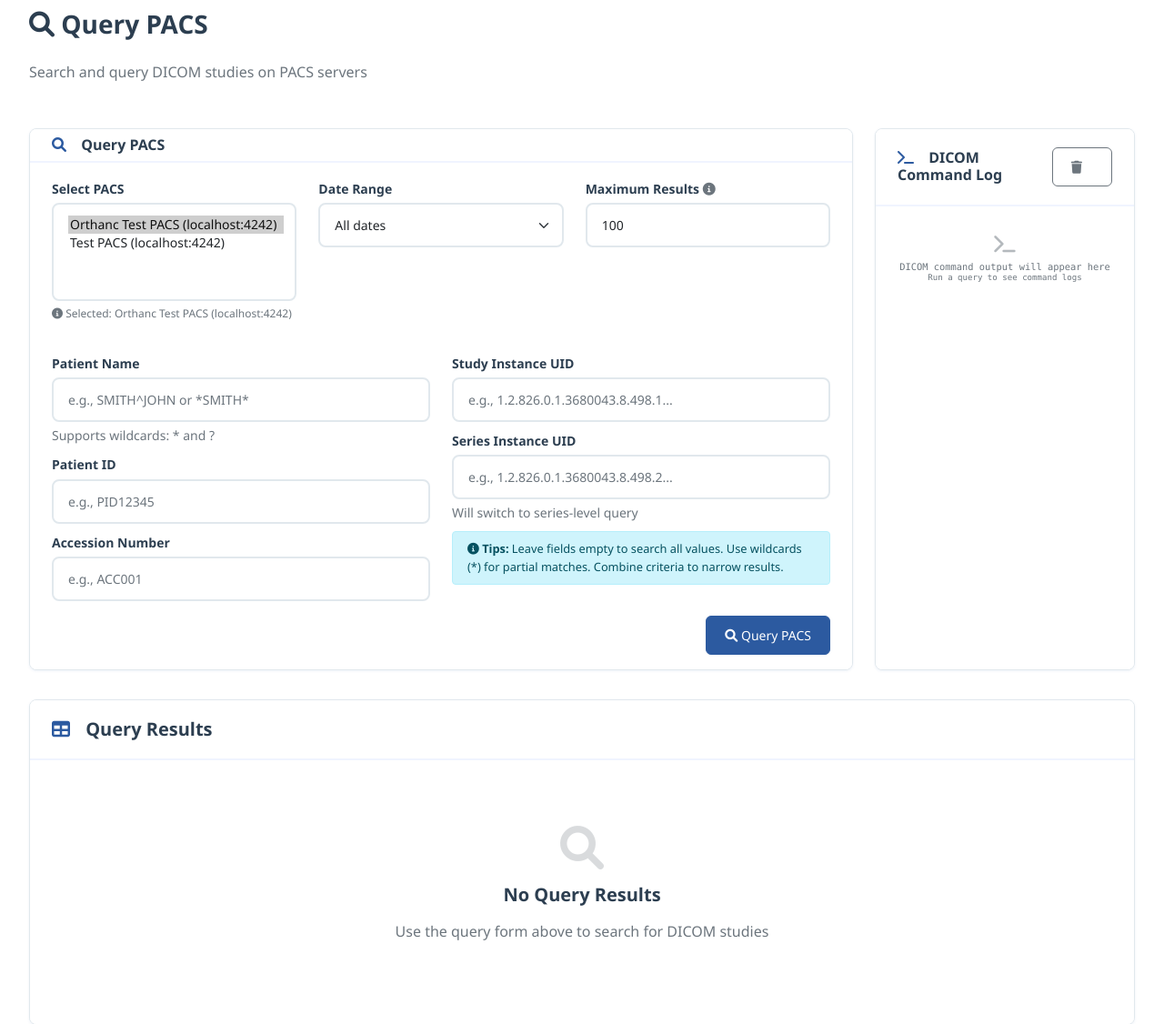
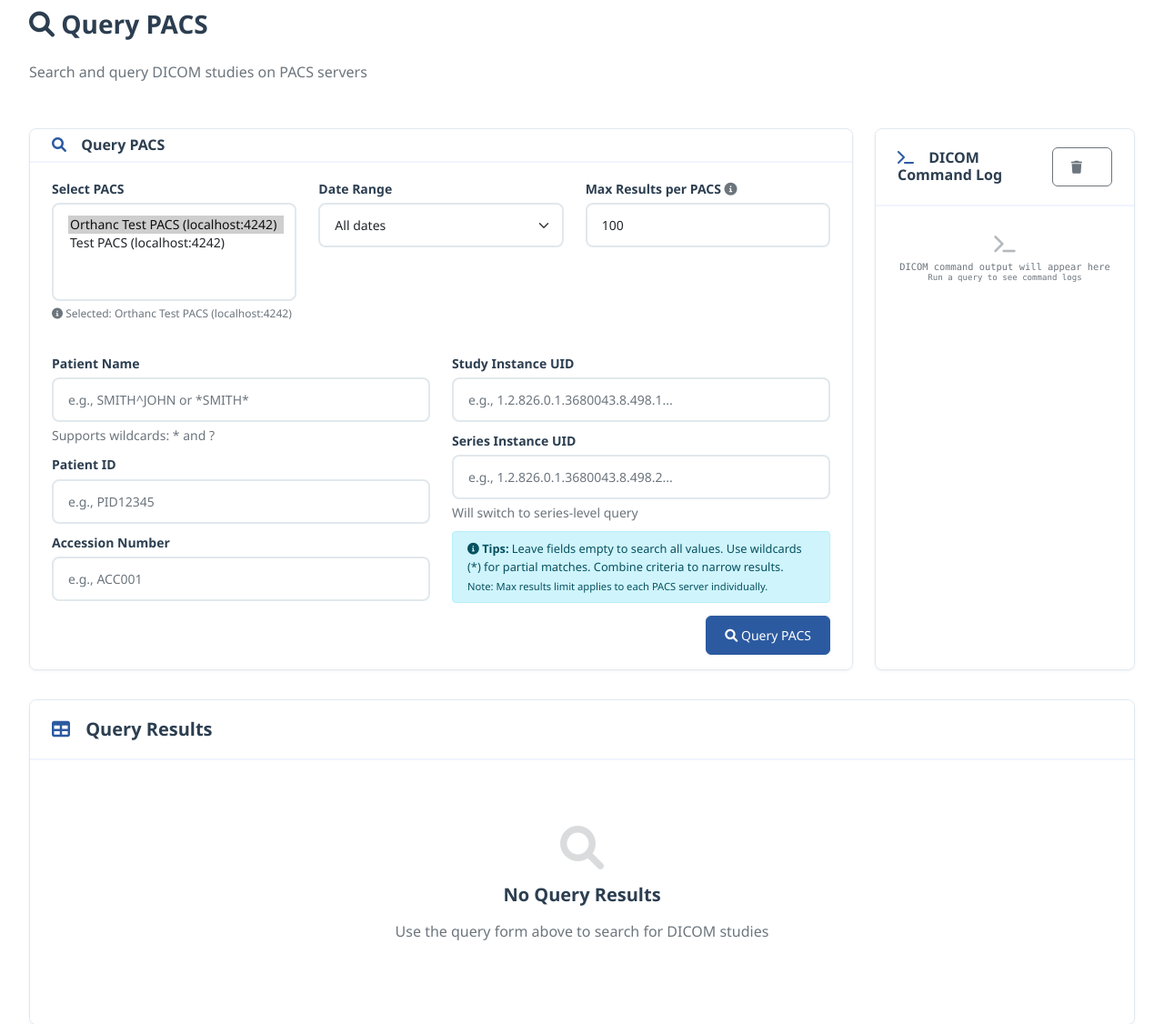
Before and after one commit to flatmapit/dicom-fabricator, a Flask app: page / in a window 1280 px wide. Shown: the part 163-1289 px from the top of the page at 91% size. Run offline with Flask 3, Linux system fonts and the light colour scheme; some libraries are stand-ins or nearby versions.

Commit message:
clarify: Update UI to show max results is per PACS server
- Change label from 'Maximum Results' to 'Max Results per PACS'
- Update tooltip to clarify 'from each PACS server'
- Update results display to show 'Max Results per PACS' and 'total returned'
- Add note in tips section that limit applies to each PACS individually
- Update input title attribute to clarify per-PACS limit

This makes it clear that if you set max results to 100 and query 3 PACS servers,
you could get up to 300 total results (100 from each PACS).

```diff
--- a/templates/query_pacs.html
+++ b/templates/query_pacs.html
@@ -42,13 +42,13 @@
                         </div>
                         <div class="col-md-4">
                             <label for="maxResults" class="form-label small mb-1">
-                                Maximum Results
+                                Max Results per PACS
                                 <i class="fas fa-info-circle text-muted" data-bs-toggle="tooltip"
                                    data-bs-placement="top"
-                                   title="Uses DICOM C-CANCEL to limit results, but some PACS servers may return more results than requested due to network buffering, query optimization, or incomplete C-CANCEL support."></i>
+                                   title="Maximum number of studies to return from each PACS server. Uses DICOM C-CANCEL to limit results, but some PACS servers may return more results than requested due to network buffering, query optimization, or incomplete C-CANCEL support."></i>
                             </label>
                             <input type="number" id="maxResults" class="form-control form-control-sm" value="100" min="1" max="1000"
-                                   title="Approximate maximum number of studies to return (1-1000)">
+                                   title="Maximum number of studies to return from each PACS server (1-1000)">
                         </div>
                     </div>
 
@@ -92,6 +92,7 @@
                                 <i class="fas fa-info-circle"></i>
                                 <strong>Tips:</strong> Leave fields empty to search all values.
                                 Use wildcards (*) for partial matches. Combine criteria to narrow results.
+                                <br><small>Note: Max results limit applies to each PACS server individually.</small>
                             </div>
                         </div>
                     </div>
@@ -633,7 +634,7 @@ function displayResults(results, queryInfo) {
 
     if (results.length === 0) {
         const maxResultsInfo = queryInfo.max_results_requested ?
-            `<br><strong>Max Results:</strong> ${queryInfo.max_results_requested} (0 returned)` : '';
+            `<br><strong>Max Results per PACS:</strong> ${queryInfo.max_results_requested} (0 total returned)` : '';
 
         const pacsInfo = queryInfo.pacs_count > 1 ?
             `<br><strong>PACS Servers:</strong> ${queryInfo.pacs_count} servers queried` : '';
@@ -660,7 +661,7 @@ function displayResults(results, queryInfo) {
 
     // Create results summary
     const maxResultsInfo = queryInfo.max_results_requested ?
-        `<br><strong>Max Results:</strong> ${queryInfo.max_results_requested} (${results.length} returned)` : '';
+        `<br><strong>Max Results per PACS:</strong> ${queryInfo.max_results_requested} (${results.length} total returned)` : '';
 
     const pacsInfo = queryInfo.pacs_count > 1 ?
         `<br><strong>PACS Servers:</strong> ${queryInfo.pacs_count} servers queried` : '';
```
